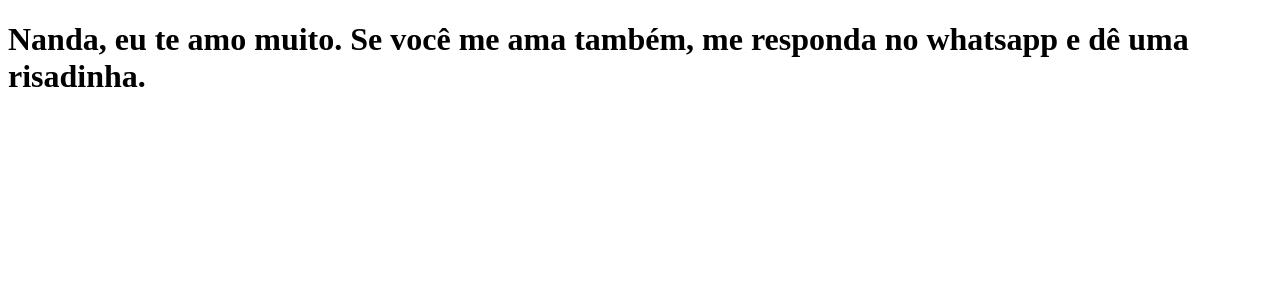
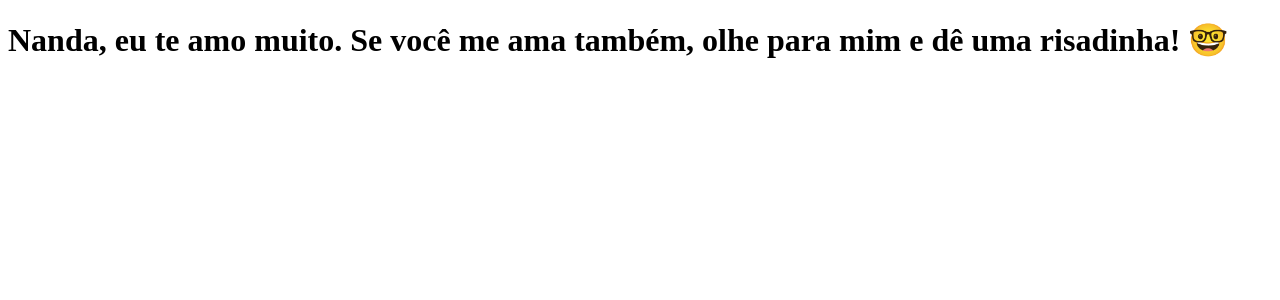
Before and after one commit to deivepriebe/clone-tabnews, a Next.js app: page / in a window 1280 px wide. Shown: the top 300 px of the page. Built offline with nearby package versions, Linux system fonts and the light colour scheme.

Commit message:
modifica a frase novamente

```diff
--- a/pages/index.js
+++ b/pages/index.js
@@ -1,4 +1,4 @@
 function Home () {
-    return <h1>Nanda, eu te amo muito. Se você me ama também, me responda no whatsapp e dê uma risadinha.</h1>
+    return <h1>Nanda, eu te amo muito. Se você me ama também, olhe para mim e dê uma risadinha! 🤓</h1>
 }
 export default Home;
```
